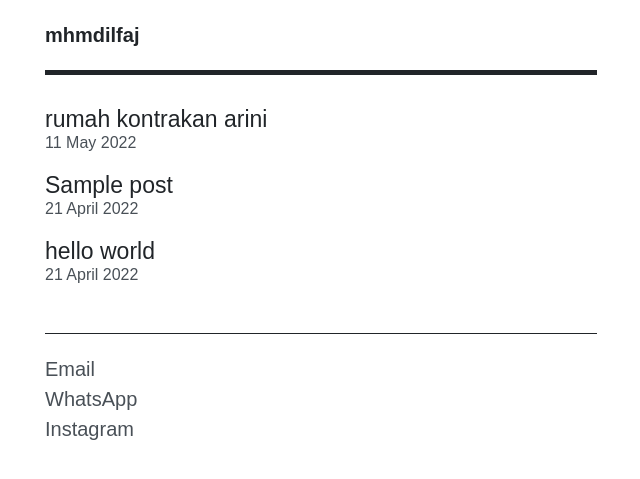
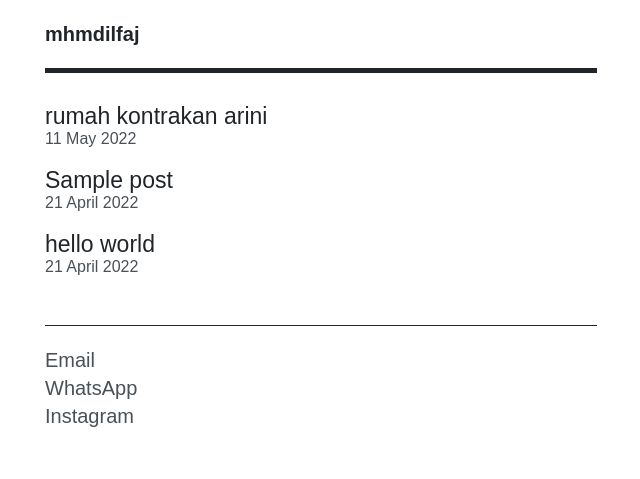
Before and after one commit to mhmdilfaj/mhmdilfaj.github.io, a Jekyll site: the page built from index.html, in a window 1280 px wide. Shown: the top 479 px of the page, without its empty margins (319-959 px from the left). Built offline with Jekyll 4.4.1, drawn with Linux system fonts in a browser that asks for light colours; some web fonts are replaced.

Commit message:
Update stylesheet.css

```diff
--- a/assets/stylesheet.css
+++ b/assets/stylesheet.css
@@ -122,8 +122,8 @@
 
 body {
   font-family: var(--sans-serif-font), var(--system-font);
-  font-size: 16px;
-  line-height: 1.5;
+  font-size: 18px;
+  line-height: 1.4;
   color: var(--fg-color);
   background-color: var(--bg-color);
 }
```
